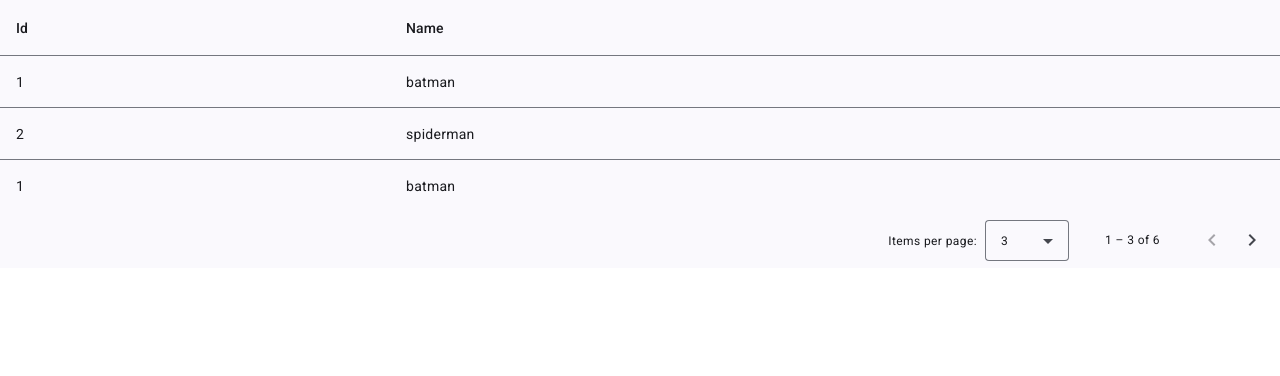
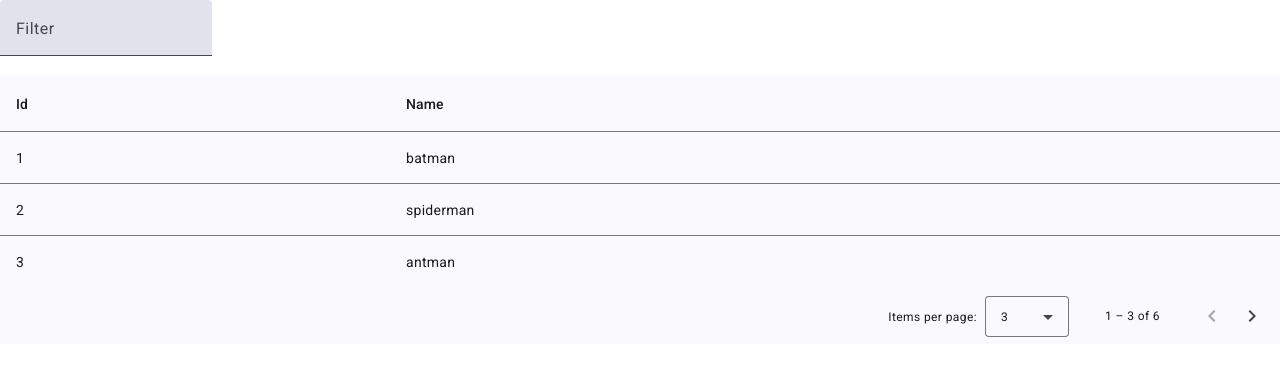
Before and after one commit to pablo-pmo/frontend-challenge-mindata, an Angular app in the folder frontend-challenge/: page /heroes in a window 1280 px wide. Shown: the top 376 px of the page. Built offline with nearby package versions, Linux system fonts and the light colour scheme.

Commit message:
feat: add basic filtering

```diff
--- a/frontend-challenge/src/app/components/hero-list/hero-list.component.html
+++ b/frontend-challenge/src/app/components/hero-list/hero-list.component.html
@@ -1,3 +1,7 @@
+<mat-form-field>
+  <mat-label>Filter</mat-label>
+  <input matInput (keyup)="applyFilter($event)" />
+</mat-form-field>
 <table mat-table [dataSource]="dataSource">
   <tr mat-header-row *matHeaderRowDef="columnsToDisplay"></tr>
   <tr mat-row *matRowDef="let hero; columns: columnsToDisplay"></tr>
--- a/frontend-challenge/src/app/components/hero-list/hero-list.component.ts
+++ b/frontend-challenge/src/app/components/hero-list/hero-list.component.ts
@@ -1,12 +1,19 @@
 import { AfterViewInit, Component, ViewChild } from '@angular/core';
 import { MatTableModule, MatTableDataSource } from '@angular/material/table';
 import { MatPaginator, MatPaginatorModule } from '@angular/material/paginator';
+import { MatFormFieldModule } from '@angular/material/form-field';
+import { MatInputModule } from '@angular/material/input';
 import { HeroService } from '../../services/hero.service';
 import { Hero } from '../../models/hero';
 
 @Component({
   selector: 'app-hero-list',
-  imports: [MatTableModule, MatPaginatorModule],
+  imports: [
+    MatTableModule,
+    MatPaginatorModule,
+    MatFormFieldModule,
+    MatInputModule,
+  ],
   templateUrl: './hero-list.component.html',
   styleUrl: './hero-list.component.scss',
 })
@@ -23,4 +30,9 @@ export class HeroListComponent implements AfterViewInit {
   ngAfterViewInit(): void {
     this.dataSource.paginator = this.paginator;
   }
+
+  applyFilter(event: KeyboardEvent) {
+    const filterText: string = (event.target as HTMLInputElement).value;
+    this.dataSource.filter = filterText.trim();
+  }
 }
--- a/frontend-challenge/src/app/services/hero.service.ts
+++ b/frontend-challenge/src/app/services/hero.service.ts
@@ -8,10 +8,10 @@ export class HeroService {
   private heroes: Hero[] = [
     { id: 1, name: 'batman' },
     { id: 2, name: 'spiderman' },
-    { id: 1, name: 'batman' },
-    { id: 2, name: 'spiderman' },
-    { id: 1, name: 'batman' },
-    { id: 2, name: 'spiderman' },
+    { id: 3, name: 'antman' },
+    { id: 4, name: 'hulk' },
+    { id: 5, name: 'thor' },
+    { id: 6, name: 'ironman' },
   ];
 
   constructor() {}
```
